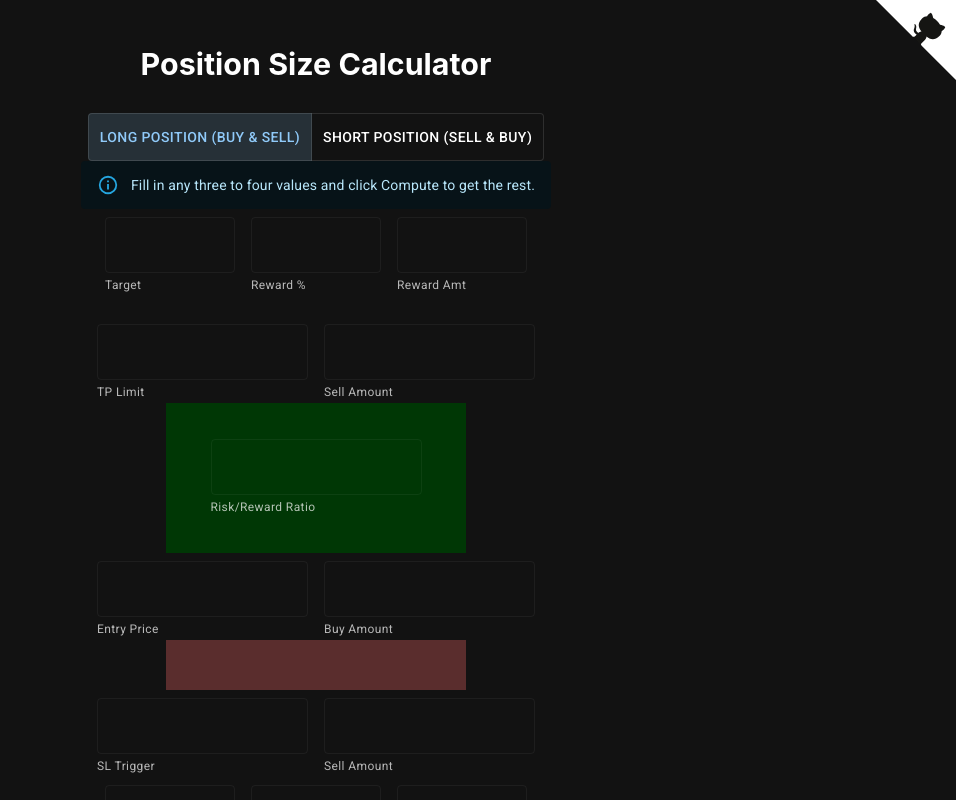
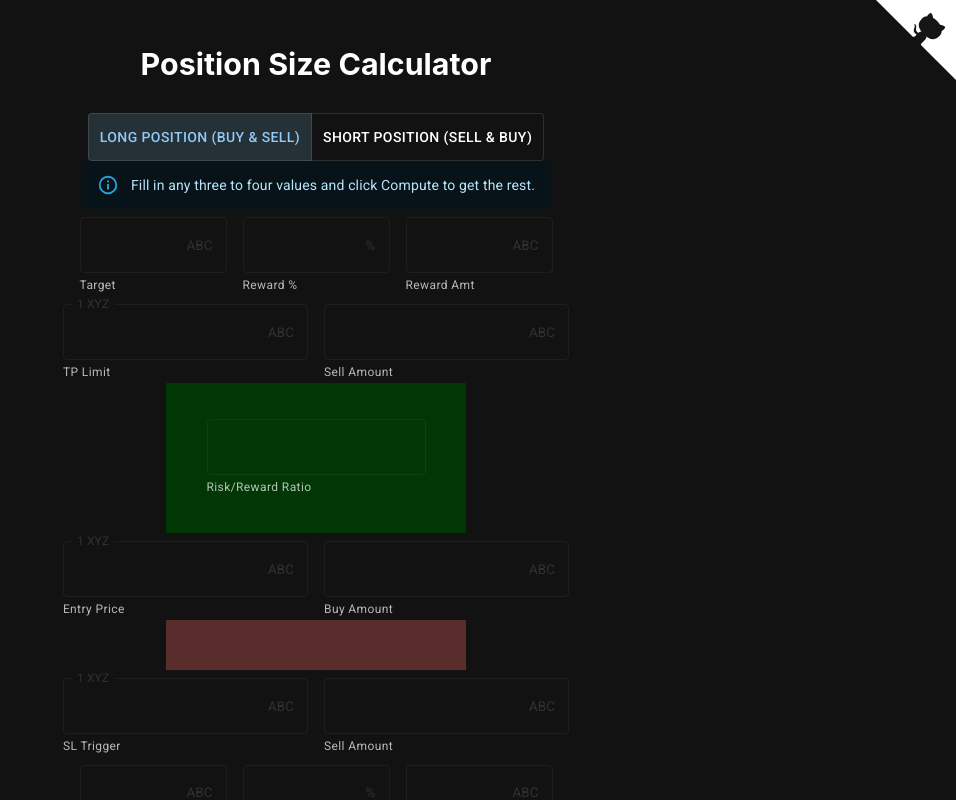
Before and after one commit to ADTC/simple-position-calc, a React (Create React App) app: page / in a window 1280 px wide. Shown: the top 800 px of the page, without its empty margins (324-1280 px from the left). Built offline with nearby package versions, Linux system fonts and the light colour scheme; a web font is replaced by a local one.

Commit message:
Add adornments to show XYZ/ABC and % symbols

```diff
--- a/src/components/Text.tsx
+++ b/src/components/Text.tsx
@@ -1,11 +1,17 @@
 import { useEffect, useState } from "react";
 import TextField from "@mui/material/TextField";
+import InputAdornment from "@mui/material/InputAdornment";
 import Decimal from "decimal.js";
 import IconSpan from "./IconSpan";
 
 // Only allow optional hyphen at beginning, optional digits
 // and one optional decimal point anywhere in the string
 const regex = /^-?\d*\.?\d*$/;
+
+const adornCSS: React.CSSProperties = {
+  color: "#ffffff22",
+  userSelect: "auto",
+};
 
 export default function Text({
   hidden,
@@ -14,6 +20,9 @@ export default function Text({
   value,
   onChange,
   error,
+  baseAmount,
+  baseAdornment = "",
+  adornment = "ABC",
 }: {
   hidden?: boolean;
   label: string;
@@ -21,6 +30,9 @@ export default function Text({
   value: Decimal | undefined;
   onChange: (value: Decimal | undefined) => void;
   error: boolean;
+  baseAmount?: Decimal;
+  baseAdornment?: string;
+  adornment?: string;
 }) {
   const [stringValue, setStringValue] = useState<string>("");
   const [hover, setHover] = useState<boolean>(false);
@@ -76,15 +88,32 @@ export default function Text({
 
   return (
     <TextField
+      label={
+        baseAmount && baseAdornment ? (
+          <span style={adornCSS}>
+            {baseAmount?.toFixed()} {baseAdornment}
+          </span>
+        ) : undefined
+      }
       onPointerEnter={() => setHover(true)}
       onPointerLeave={() => setHover(false)}
       error={error}
       helperText={helperText}
-      sx={hidden ? { display: "none" } : xs ? { maxWidth: 130 } : undefined}
+      sx={hidden ? { display: "none" } : xs ? { maxWidth: 147 } : undefined}
       variant="outlined"
       value={stringValue}
       onChange={(e) => setStringValue(e.target.value)}
       onBlur={() => value === undefined && setStringValue("")}
+      slotProps={{
+        inputLabel: { shrink: true },
+        input: {
+          endAdornment: (
+            <InputAdornment position="end">
+              <sup style={adornCSS}>{adornment}</sup>
+            </InputAdornment>
+          ),
+        },
+      }}
     />
   );
 }
--- a/src/positions/PositionCalculator.tsx
+++ b/src/positions/PositionCalculator.tsx
@@ -93,6 +93,7 @@ export default function PositionCalculator({ type }: { type: Position }) {
 
   const isError = Object.values(error).some((value) => value);
 
+  const baseAdornment = "XYZ";
   const green = "#003705";
   const red = "#5a2d2d";
   const config = {
@@ -128,6 +129,7 @@ export default function PositionCalculator({ type }: { type: Position }) {
           error={error.target}
         />
         <Text
+          adornment="%"
           label={config.rewardPercent}
           xs
           value={rewardPercent}
@@ -144,12 +146,16 @@ export default function PositionCalculator({ type }: { type: Position }) {
       </TextBoxes>
       <TextBoxes>
         <Text
+          baseAmount={new Decimal(1)}
+          baseAdornment={baseAdornment}
           label={config.tpLimit}
           value={tpLimit}
           onChange={setTpLimit}
           error={error.tpLimit}
         />
         <Text
+          baseAmount={tpSellAmount?.div(tpLimit || 1).toDecimalPlaces(5)}
+          baseAdornment={baseAdornment}
           label={config.tpSellAmount}
           value={tpSellAmount}
           onChange={setTpSellAmount}
@@ -167,6 +173,7 @@ export default function PositionCalculator({ type }: { type: Position }) {
         }}
       >
         <Text
+          adornment=""
           hidden={isShort}
           label={config.riskRewardRatio}
           value={longRiskRewardRatio}
@@ -176,12 +183,16 @@ export default function PositionCalculator({ type }: { type: Position }) {
       </Box>
       <TextBoxes>
         <Text
+          baseAmount={new Decimal(1)}
+          baseAdornment={baseAdornment}
           label={config.entryPrice}
           value={entryPrice}
           onChange={setEntryPrice}
           error={error.entryPrice}
         />
         <Text
+          baseAmount={buyAmount?.div(entryPrice || 1).toDecimalPlaces(5)}
+          baseAdornment={baseAdornment}
           label={config.buyAmount}
           value={buyAmount}
           onChange={setBuyAmount}
@@ -199,6 +210,7 @@ export default function PositionCalculator({ type }: { type: Position }) {
         }}
       >
         <Text
+          adornment=""
           hidden={!isShort}
           label={config.riskRewardRatio}
           value={shortRiskRewardRatio}
@@ -208,12 +220,16 @@ export default function PositionCalculator({ type }: { type: Position }) {
       </Box>
       <TextBoxes>
         <Text
+          baseAmount={new Decimal(1)}
+          baseAdornment={baseAdornment}
           label={config.slTrigger}
           value={slTrigger}
           onChange={setSlTrigger}
           error={error.slTrigger}
         />
         <Text
+          baseAmount={slSellAmount?.div(slTrigger || 1).toDecimalPlaces(5)}
+          baseAdornment={baseAdornment}
           label={config.slSellAmount}
           value={slSellAmount}
           onChange={setSlSellAmount}
@@ -229,6 +245,7 @@ export default function PositionCalculator({ type }: { type: Position }) {
           error={error.stop}
         />
         <Text
+          adornment="%"
           label={config.riskPercent}
           xs
           value={riskPercent}
```
